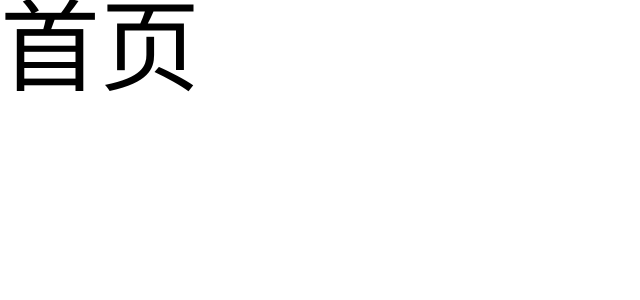
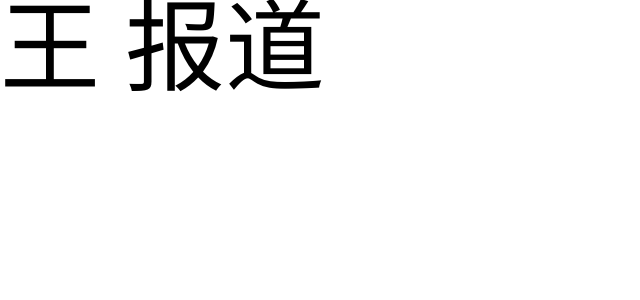
Before and after one commit to qq1822952777/P8JXK, a Vue app in the folder demo/: page /#/home in a window 1280 px wide. Shown: the top 300 px of the page, without its empty margins (0-640 px from the left). Built offline with nearby package versions, Linux system fonts and the light colour scheme.

Commit message:
提交测试

```diff
--- a/demo/src/views/main/Home.vue
+++ b/demo/src/views/main/Home.vue
@@ -1,6 +1,6 @@
 <template>
   <div>
-    <h2>首页</h2>
+    <h2>王 报道</h2>
   </div>
 </template>
 
```
Also changed, not shown: 1 other file (tests, documents, lock files or other folders).
